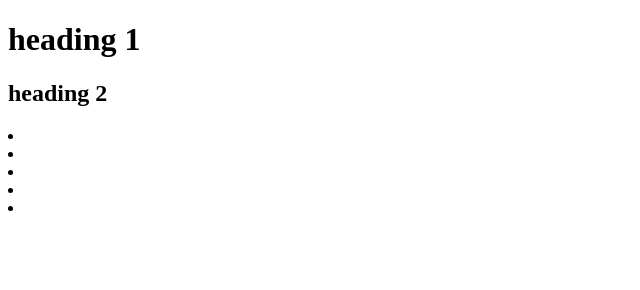
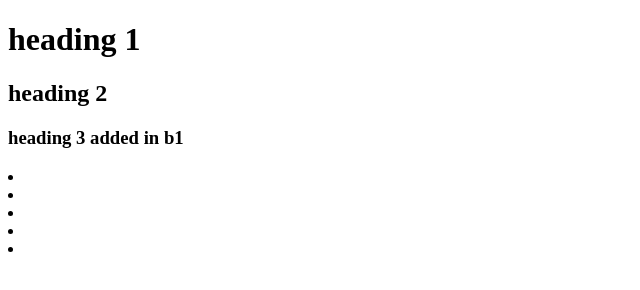
Before and after one commit to Rajmohan2079/Project-1, a plain HTML site: page index.html in a window 1280 px wide. Shown: the whole page, without its empty margins (0-640 px from the left). Drawn offline with Linux system fonts and the light colour scheme.

Commit message:
b1 changes done in index html

```diff
--- a/index.html
+++ b/index.html
@@ -10,6 +10,7 @@
          <h1>heading 1</h1>
 
 <h2>heading 2</h2>
+<h3>heading 3 added in b1</h3>
 
          <li></li>
          <li></li>
```
